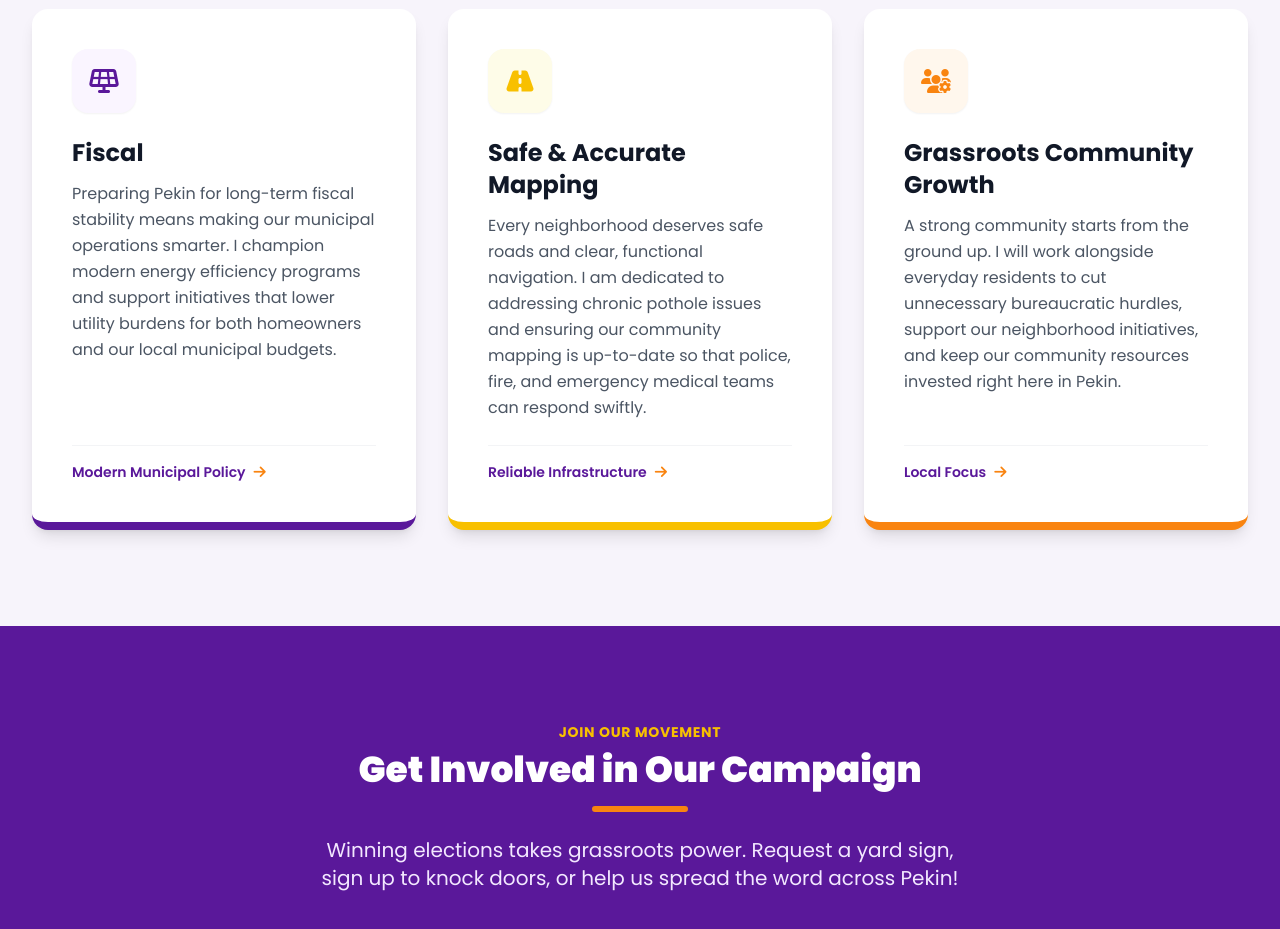
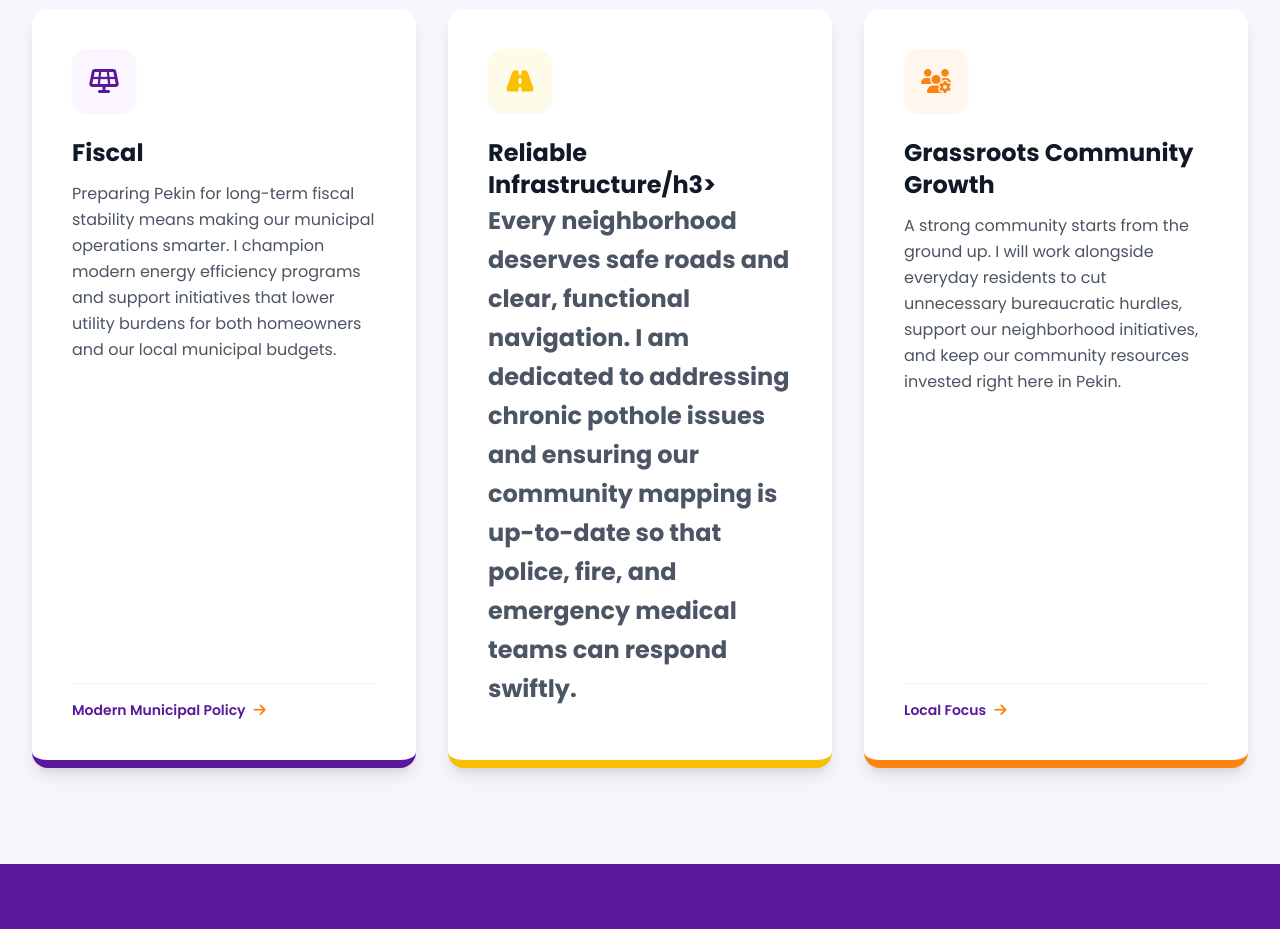
Before and after one commit to zoominzoey/zoominzoey.github.io, a plain HTML site: page index.html in a window 1280 px wide. Shown: the part 2080-3009 px from the top of the page. Drawn offline with nearby package versions, Linux system fonts and the light colour scheme.

Commit message:
Update index.html

```diff
--- a/index.html
+++ b/index.html
@@ -239,15 +239,11 @@
                         <div class="w-16 h-16 bg-yellow-50 text-brand-yellow rounded-2xl flex items-center justify-center mb-6 group-hover:bg-brand-yellow group-hover:text-brand-purple transition-colors duration-300 shadow-sm">
                             <i class="fas fa-road text-2xl"></i>
                         </div>
-                        <h3 class="text-2xl font-bold text-gray-900 mb-3 group-hover:text-yellow-600 transition-colors">Safe & Accurate Mapping</h3>
+                        <h3 class="text-2xl font-bold text-gray-900 mb-3 group-hover:text-yellow-600 transition-colors">Reliable Infrastructure/h3>
                         <p class="text-gray-600 leading-relaxed">
                             Every neighborhood deserves safe roads and clear, functional navigation. I am dedicated to addressing chronic pothole issues and ensuring our community mapping is up-to-date so that police, fire, and emergency medical teams can respond swiftly.
                         </p>
-                    </div>
-                    <div class="mt-6 pt-4 border-t border-gray-100 flex items-center text-sm font-semibold text-brand-purple">
-                        <span>Reliable Infrastructure</span>
-                        <i class="fas fa-arrow-right ml-2 text-brand-orange"></i>
-                    </div>
+                        </div>
                 </div>
 
                 <!-- Priority 3 -->
```
